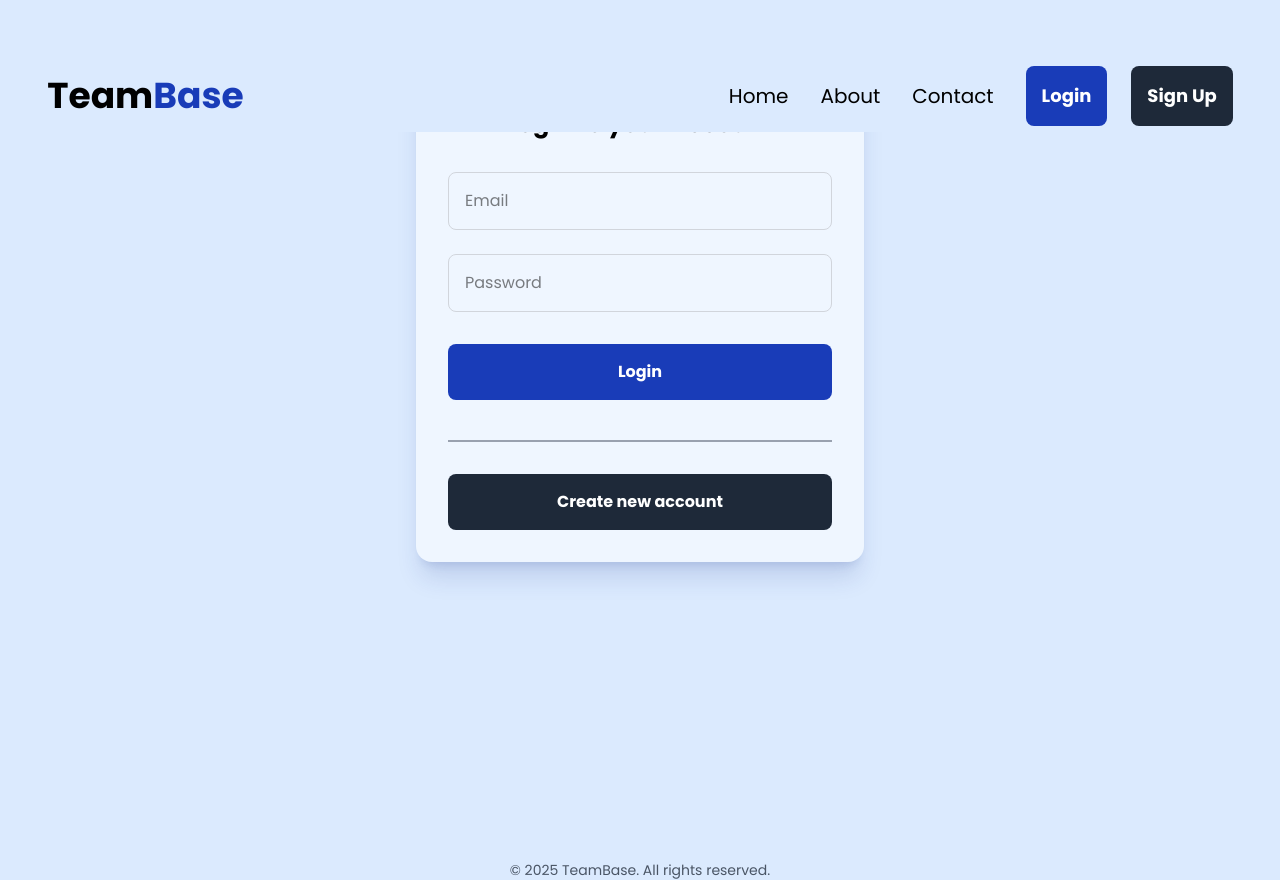
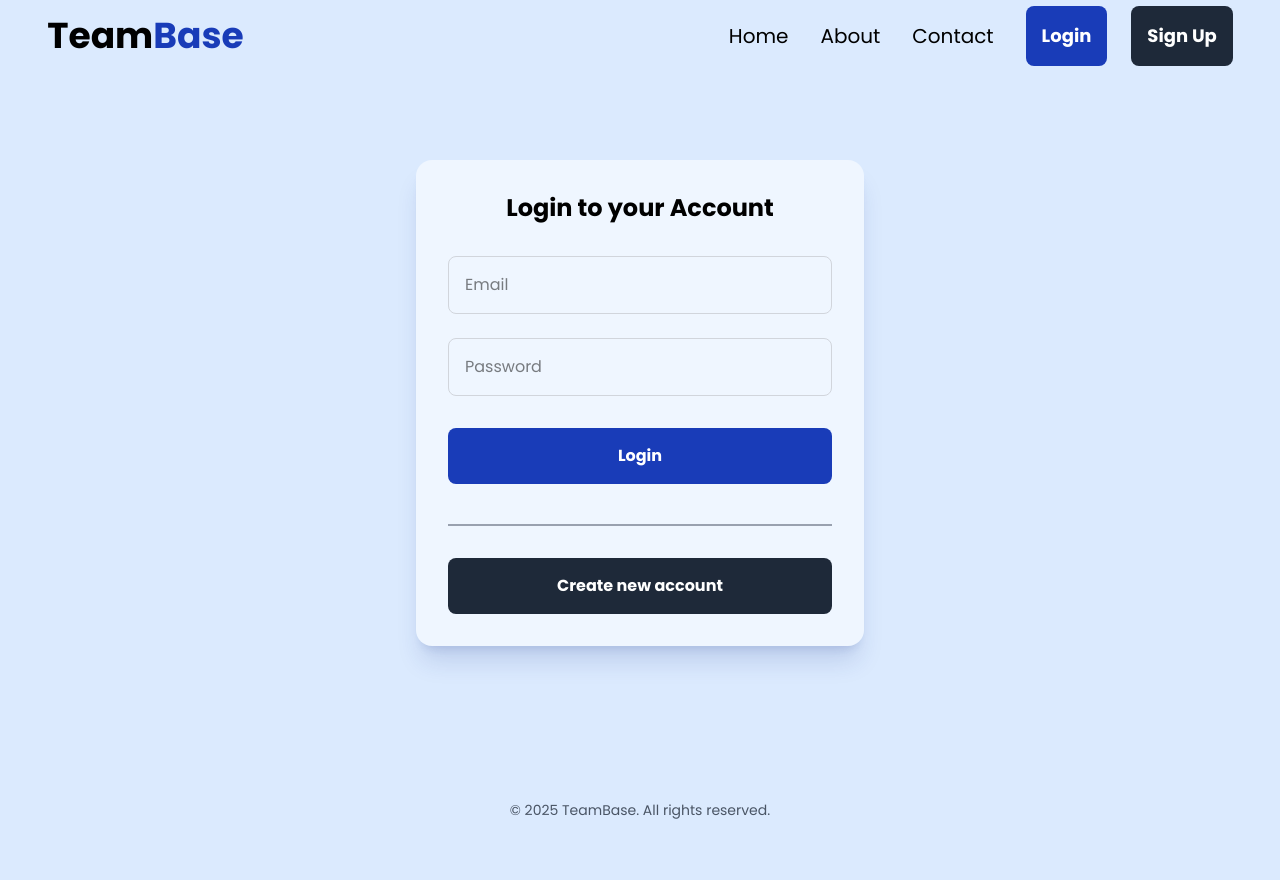
Before and after one commit to Izzeddin-Samara/TeamBase, a React (Vite) app in the folder Client/: page /login in a window 1280 px wide. After the commit the page ends 820 px from the top, so only its background shows below. Built offline with nearby package versions, Linux system fonts and the light colour scheme.

Commit message:
Add py in Login component

```diff
--- a/Client/src/components/Login.tsx
+++ b/Client/src/components/Login.tsx
@@ -118,7 +118,7 @@ const Login: React.FC = () => {
   return (
     <>
       <Navbar />
-      <div className="w-full h-screen flex items-start p-4 mt-15">
+      <div className="w-full h-screen flex items-start p-4 py-40">
         <div className="max-w-md w-full mx-auto bg-blue-50 rounded-2xl shadow-xl shadow-blue-900/15 p-8">
           <div className="grid grid-cols-1">
             <h1 className="text-center text-2xl font-bold mb-4">
```
